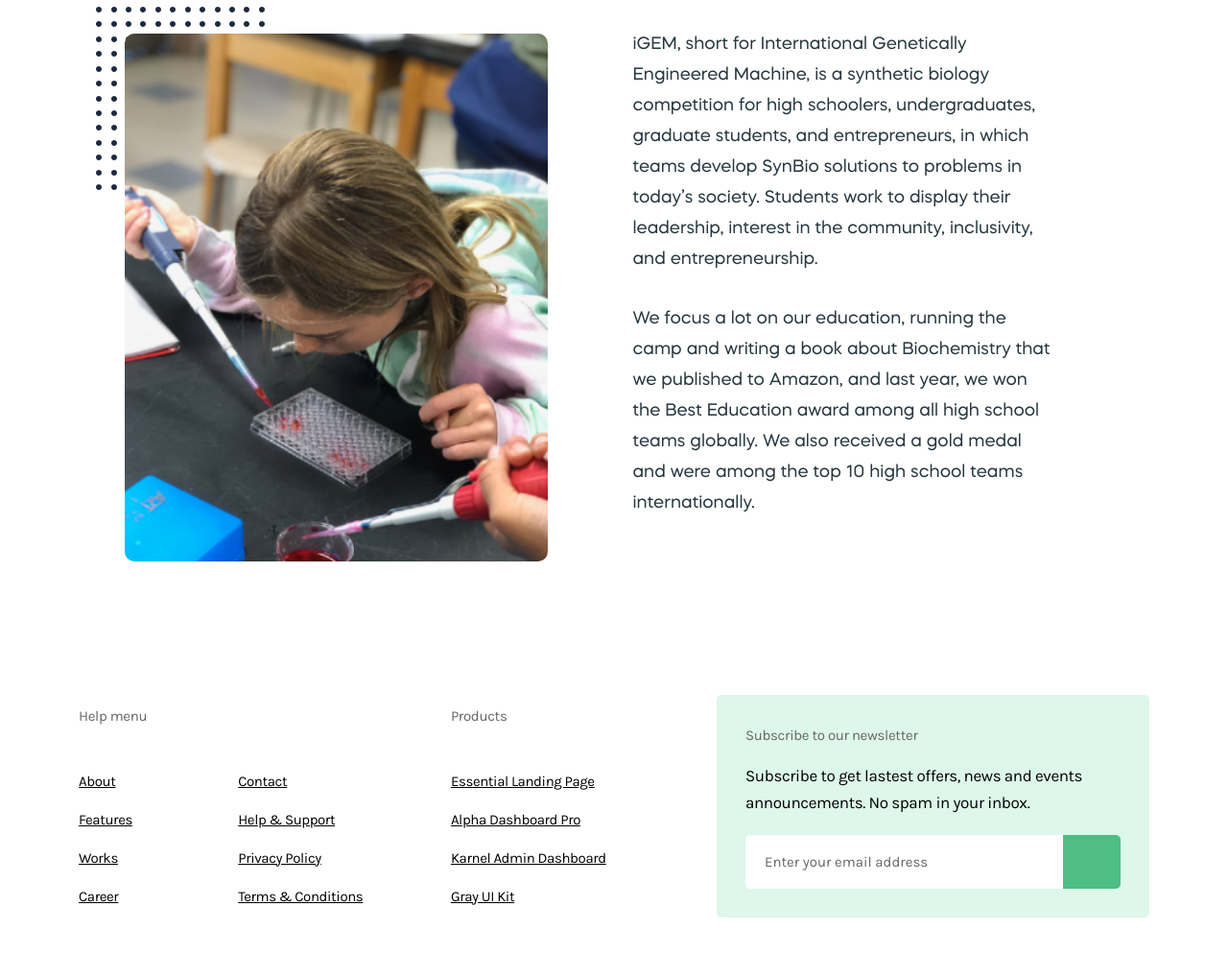
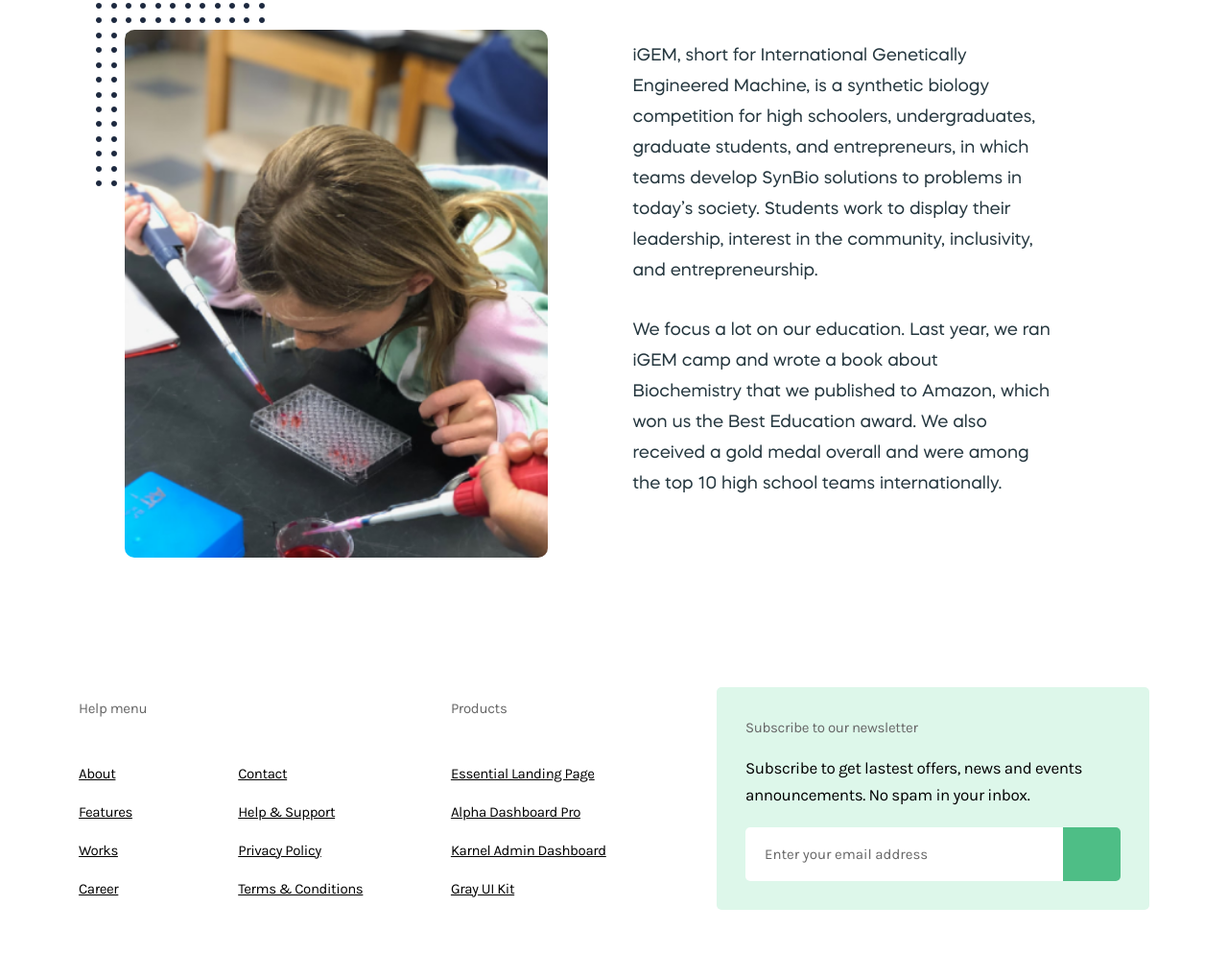
Before and after one commit to melindachang/igem-site-camp, a website built with Vite: page views/about.html in a window 1280 px wide. Shown: the part 1009-2003 px from the top of the page at 96% size. Built offline with nearby package versions, Linux system fonts and the light colour scheme; some icons are missing.

Commit message:
Update about.html

```diff
--- a/views/about.html
+++ b/views/about.html
@@ -223,9 +223,9 @@
                 and entrepreneurship.
               </p>
               <p class="heading-default-color font-size-6 mb-5 mb-lg-13">
-                We focus a lot on our education, running the camp and writing a book about Biochemistry that we published to
-                Amazon, and last year, we won the Best Education award among all high school teams globally. We also received a
-                gold medal and were among the top 10 high school teams internationally.
+                We focus a lot on our education. Last year, we ran iGEM camp and wrote a book about Biochemistry that we published to
+                Amazon, which won us the Best Education award. We also received a
+                gold medal overall and were among the top 10 high school teams internationally.
               </p>
             </div>
           </div>
```
